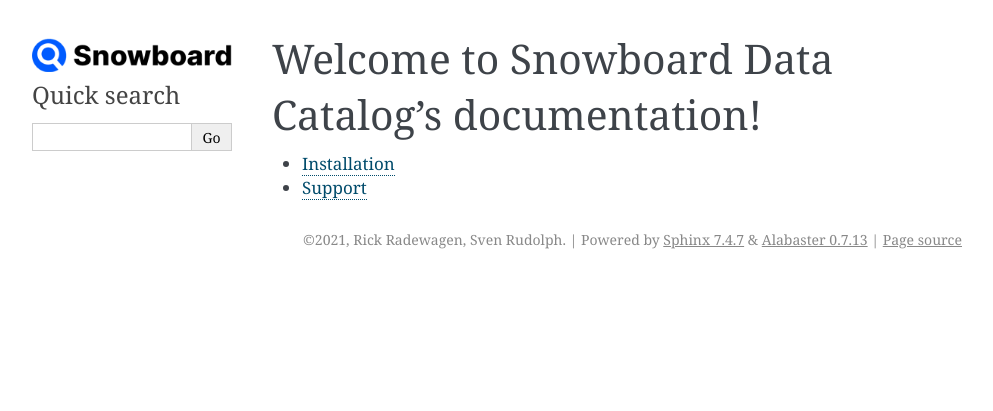
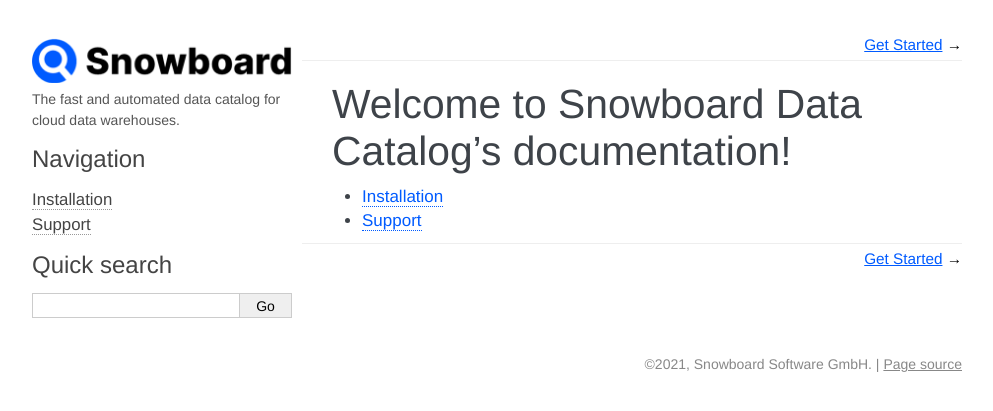
Before and after one commit to Snowboard-Software/snowboard_software, a Sphinx documentation site: the page built from docs/index.rst, in a window 1280 px wide. Shown: the top 411 px of the page, without its empty margins (148-1141 px from the left). Built offline with Sphinx 7.4.7, drawn with Linux system fonts in a browser that asks for light colours.

Commit message:
initial doc setup

```diff
--- a/docs/conf.py
+++ b/docs/conf.py
@@ -47,7 +47,7 @@
 
 # General information about the project.
 project = 'Snowboard Data Catalog'
-copyright = '2021, Rick Radewagen, Sven Rudolph'
+copyright = '2021, Snowboard Software GmbH'
 author = 'Rick Radewagen, Sven Rudolph'
 
 # The version info for the project you're documenting, acts as replacement for
@@ -77,13 +77,27 @@
 # If true, `todo` and `todoList` produce output, else they produce nothing.
 todo_include_todos = False
 
-
 # -- Options for HTML output ----------------------------------------------
 
 # The theme to use for HTML and HTML Help pages.  See the documentation for
 # a list of builtin themes.
 #
 html_theme = 'alabaster'
+
+html_theme_options = {
+    "description": "The fast and automated data catalog for cloud data warehouses.",
+    "logo": "logo_lupe.png",
+    "logo_name": "false",
+    "show_powered_by": "false",
+    "sidebar_width": "280px",
+    "show_relbar_bottom": "true",
+    "show_relbars": "true",
+    "font_family": 'Helvetica, sans-serif',
+    'caption_font_family': 'Helvetica, sans-serif',
+    'head_font_family': 'Helvetica, sans-serif',
+    'link': '#005bff'
+}
+# html_logo = '_static/logo_lupe.png'
 
 # Theme options are theme-specific and customize the look and feel of a theme
 # further.  For a list of options available for each theme, see the
@@ -96,9 +110,6 @@
 # so a file named "default.css" will overwrite the builtin "default.css".
 html_static_path = ['_static']
 
-html_logo = '_static/logo_lupe.png'
-
-
 # Custom sidebar templates, must be a dictionary that maps document names
 # to template names.
 #
@@ -106,17 +117,17 @@
 # refs: http://alabaster.readthedocs.io/en/latest/installation.html#sidebars
 html_sidebars = {
     '**': [
-        'relations.html',  # needs 'show_related': True theme option to display
+        'about.html',
+        'navigation.html',
+        # 'relations.html',  # needs 'show_related': True theme option to display
         'searchbox.html',
     ]
 }
-
 
 # -- Options for HTMLHelp output ------------------------------------------
 
 # Output file base name for HTML help builder.
 htmlhelp_basename = 'SnowboardDataCatalogdoc'
-
 
 # -- Options for LaTeX output ---------------------------------------------
 
@@ -146,7 +157,6 @@
      'Rick Radewagen, Sven Rudolph', 'manual'),
 ]
 
-
 # -- Options for manual page output ---------------------------------------
 
 # One entry per manual page. List of tuples
@@ -155,7 +165,6 @@
     (master_doc, 'snowboarddatacatalog', 'Snowboard Data Catalog Documentation',
      [author], 1)
 ]
-
 
 # -- Options for Texinfo output -------------------------------------------
 
```
